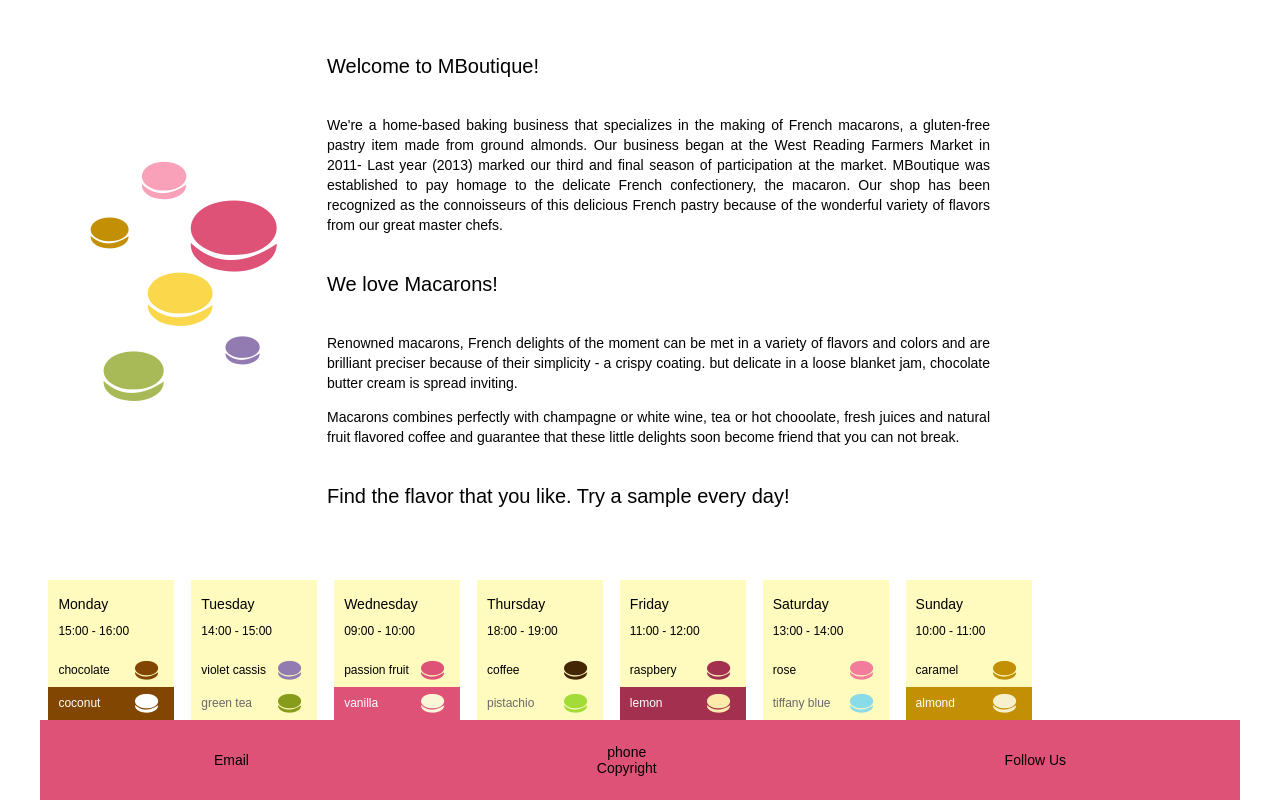
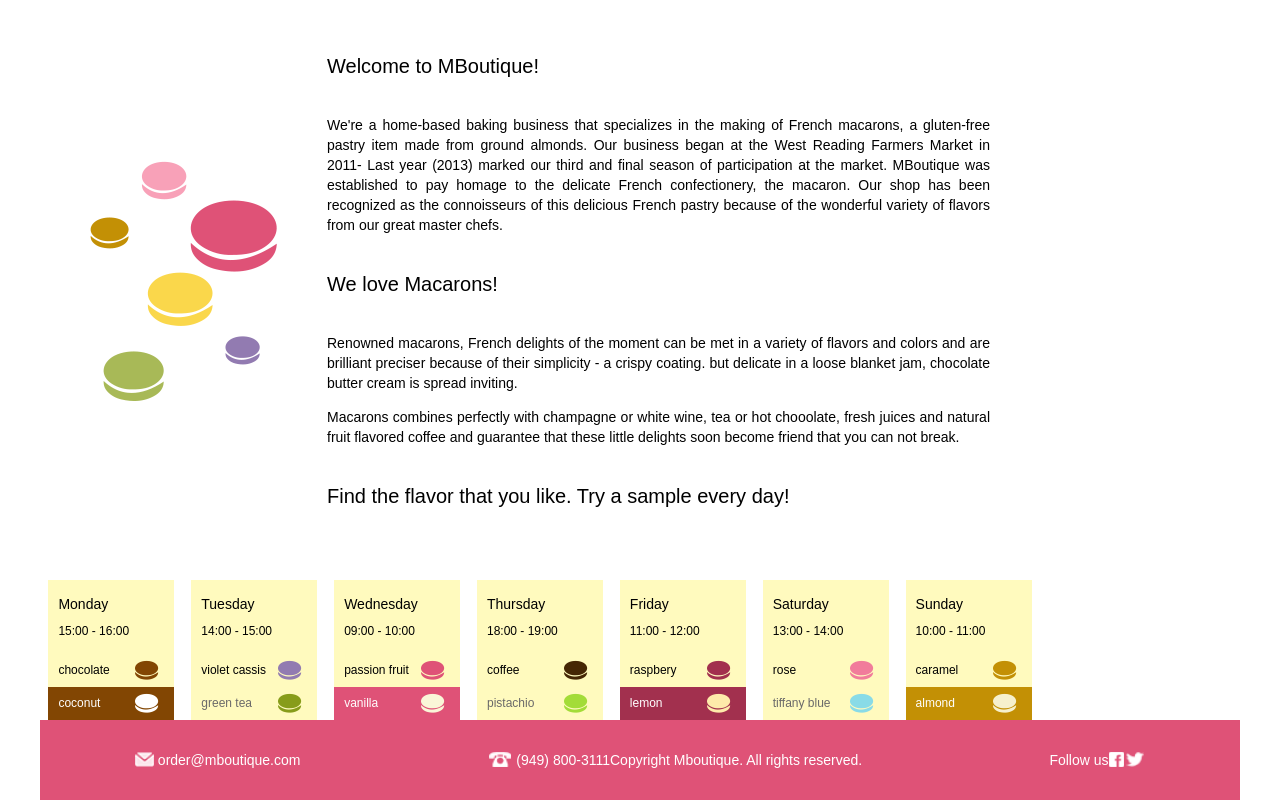
Before and after one commit to kodama78/rboutique-intro, a React (Create React App) app in the folder rboutique/: page / in a window 1280 px wide. Shown: the part 572-1372 px from the top of the page. Built offline with nearby package versions, Linux system fonts and the light colour scheme.

Commit message:
styling for footer

```diff
--- a/rboutique/src/components/Footer.jsx
+++ b/rboutique/src/components/Footer.jsx
@@ -1,13 +1,45 @@
 import React from 'react';
+import Mail from '../assets/images/mail.png';
+import Phone from '../assets/images/phone.png';
+import Facebook from '../assets/images/facebook.png';
+import Twitter from '../assets/images/twitter.png';
 
 const Footer = props => (
     <div className="footer">
-      <div className="info-ctr">Email</div>
       <div className="info-ctr">
-          <div className="phone">phone</div>
-          <div className="copyright">Copyright</div>
+          <div className="img-ctr">
+              <img src={ Mail } alt=""/>
+          </div>
+          <div className="text-ctr">
+              <a href="mailto:order@mboutique.com">
+                  order@mboutique.com
+              </a>
+          </div>
       </div>
-      <div className="info-ctr">Follow Us</div>
+      <div className="info-ctr">
+          <div className="img-ctr">
+              <img src={ Phone } alt=""/>
+          </div>
+          <div className="text-ctr">
+              <a href="tel:949-800-3111">
+                  (949) 800-3111
+              </a>
+          </div>
+          <div className="copyright">
+              Copyright Mboutique. All rights reserved.
+          </div>
+      </div>
+      <div className="info-ctr">
+          <div className="text-ctr">
+              Follow us
+          </div>
+          <div className="img-ctr">
+              <img src={ Facebook } alt=""/>
+          </div>
+          <div className="img-ctr">
+              <img src={ Twitter } alt=""/>
+          </div>
+      </div>
     </div>
 );
 
--- a/rboutique/src/components/footer.css
+++ b/rboutique/src/components/footer.css
@@ -12,4 +12,31 @@
 
 .info-ctr {
 	flex-grow: 1;
+	display: flex;
+	flex-direction: row;
+	justify-content: center;
+	color: white;
+	display: flex;
+	text-align: center;
+	align-items: center;
 }
+
+.img-ctr {
+	display: flex;
+	height: 15px;
+	margin-right: 1%;
+}
+
+.text-ctr {
+	display: inline-block;
+}
+
+.text-ctr a {
+	color: white;
+	text-decoration: none;
+}
+
+.copyright {
+	display: block;
+	flex-wrap: wrap;
+}
```
